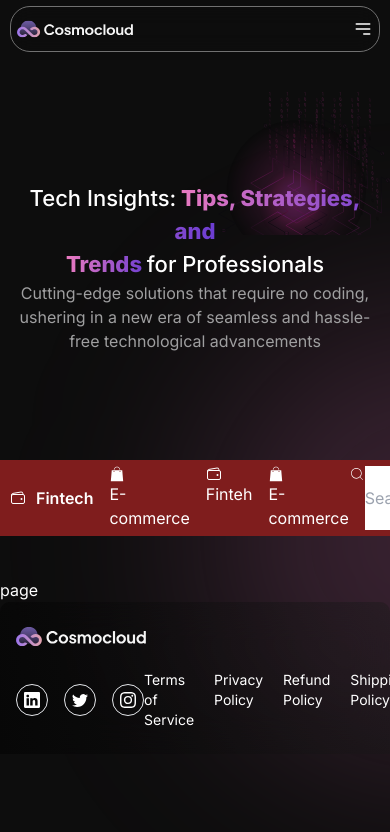
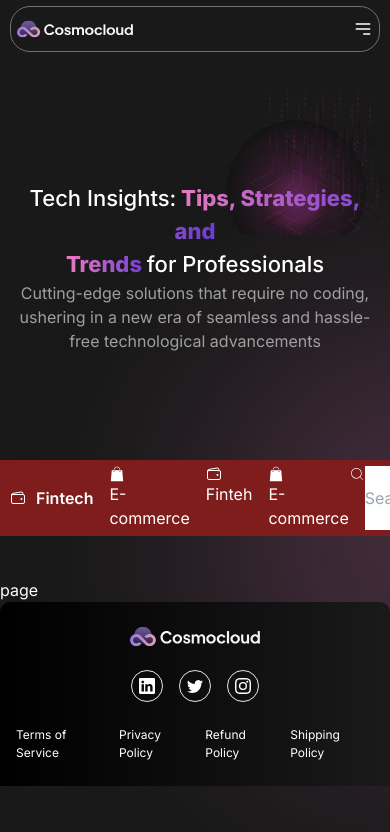
Before and after one commit to shreybatra/loki-mirror, a Next.js app: page /blogs in a window 390 px wide. Shown: the top 832 px of the page. Built offline with nearby package versions, Linux system fonts and the light colour scheme.

Commit message:
fix(footer): fix footer mobile view (#18)

```diff
--- a/app/globals.css
+++ b/app/globals.css
@@ -18,7 +18,7 @@ body {
   position: relative;
   background-image: url("../assets/svg/background.svg");
   background-repeat: repeat-y;
-  background-color: #0d0d0d;
+  background-color: rgba(0,0,0,0.9);
   overflow-x: hidden;
 }
 
--- a/components/ContactUs/ContactCard.tsx
+++ b/components/ContactUs/ContactCard.tsx
@@ -1,4 +1,3 @@
-import Image from "next/image";
 import React from "react";
 
 type ContactCardProps = {
@@ -9,13 +8,12 @@ type ContactCardProps = {
 
 const ContactCard = ({ imageIcon, info, data }: ContactCardProps) => {
   return (
-    <div className="contactCard">
+    <div className="contactCard w-full md:w-[324px]">
       {imageIcon}
-
-      <h1 className="block text-gradient font-semibold mt-2 text-xl w-fit">
+      <h1 className="block mt-[16px] text-gradient text-[20px] font-semibold mt-2 md:text-xl w-fit">
         {info}
       </h1>
-      <h1 className="text-md">{data}</h1>
+      <h1 className=" text-[14px] md:text-md">{data}</h1>
     </div>
   );
 };
--- a/components/ContactUs/ContactUsHeader.tsx
+++ b/components/ContactUs/ContactUsHeader.tsx
@@ -4,12 +4,11 @@ import React from "react";
 
 const ContactUsHeader = () => {
   return (
-    <div className="mt-10  w-[90%] md:mt-20">
-      <h2 className="text-[48px] md:text-[48px] lg:text-[48px] font-[700] gap-[16px] ">
+    <div className="flex flex-col w-[90%]">
+      <h2 className="text-[22px] md:text-[32px] lg:text-[48px] md:text-[48px] lg:text-[48px] font-[700] gap-[16px] ">
         Contact us
       </h2>
-
-      <p className="text-[18px] font-[400] text-muted">
+      <p className="text-[12px]  md:text-[18px] font-[400] text-muted">
         Reach out to us or schedule a demo
       </p>
     </div>
--- a/components/ContactUs/contactUs.css
+++ b/components/ContactUs/contactUs.css
@@ -7,6 +7,7 @@
   background: linear-gradient(90deg,
       var(--secondary-color),
       var(--primary-color));
+  mask: linear-gradient(#fff 0 0) content-box, linear-gradient(#fff 0 0);
   -webkit-mask: linear-gradient(#fff 0 0) content-box, linear-gradient(#fff 0 0);
   -webkit-mask-composite: xor;
 
@@ -16,7 +17,6 @@
 
 .contact-form {
   position: relative;
-  padding: 32px;
   border-radius: 10px;
   background: linear-gradient(264deg,
       rgba(40, 40, 40, 0.54) 10%,
@@ -45,7 +45,7 @@
   background: #252525;
   z-index: 1;
   outline: none;
-  height: 112px;
+  height: 136px;
 }
 
 .contact-form textarea:hover {
@@ -59,5 +59,4 @@
   background: rgba(40, 40, 40, 0.4);
   backdrop-filter: blur(20px);
   height: 200px;
-  width: 324px;
 }
--- a/components/Footer/footer.css
+++ b/components/Footer/footer.css
@@ -1,5 +1,5 @@
 .footer {
     border-radius: 10px 10px 0 0;
-    background: linear-gradient(260deg, rgba(26, 26, 26, 0.40) 0%, rgba(0, 0, 0, 0.40) 100%);    ;
+    background:linear-gradient(270deg,rgba(26,26,26),rgba(0,0,0))   ;
     backdrop-filter: blur(20px);
 }
--- a/components/Footer/index.tsx
+++ b/components/Footer/index.tsx
@@ -8,11 +8,47 @@ import Link from "next/link";
 import React from "react";
 import { BsInstagram, BsLinkedin, BsTwitter } from "react-icons/bs";
 
+const socialIcons = [
+  {
+    icon: <BsLinkedin />,
+    link: "https://www.linkedin.com/company/cosmocloud/",
+  },
+  {
+    icon: <BsTwitter />,
+    link: "https://twitter.com/TeamCosmocloud",
+  },
+  {
+    icon: <BsInstagram />,
+    link: "https://www.instagram.com/cosmocloud.io/",
+  },
+];
+
+const footerLinks = [
+  {
+    href: "/terms-of-service",
+    name: "Terms of Service",
+  },
+  {
+    href: "/privacy-policy",
+    name: "Privacy Policy",
+  },
+  {
+    href: "https://merchant.razorpay.com/policy/NHeXV9vtYZiRFY/refund",
+    name: "Refund Policy",
+    target: "_blank",
+  },
+  {
+    href: "https://merchant.razorpay.com/policy/NHeXV9vtYZiRFY/shipping",
+    name: "Shipping Policy",
+    target: "_blank",
+  },
+];
+
 export const Footer = () => {
   return (
     <div className="footer">
       <div className="max-w-[1280px] mx-auto flex flex-col justify-center md:items-center gap-[24px] md:flex-row md:[80px] lg:mt-[150px] px-[16px] py-[24px] md:px-[24px] md:py-[80px] w-full">
-        <div className="h-[20px] w-full md:h-full md:w-[5%] md:grow">
+        <div className="flex justify-center md:justify-start h-[20px] w-full md:h-full md:w-[5%] md:grow">
           <Link href={"/"}>
             <Image
               className="w-[130px] md:w-auto"
@@ -21,54 +57,29 @@ export const Footer = () => {
             />
           </Link>
         </div>
-        <div className="flex justify-between items-center md:w-auto md:grow">
+        <div className="flex flex-col md:flex-row gap-[24px] justify-between md:justify-around items-center md:w-auto md:grow">
           <div className="flex items-center gap-[16px]">
-            <button
-              onClick={() =>
-                window.open(
-                  "https://www.linkedin.com/company/cosmocloud/",
-                  "_blank"
-                )
-              }
-              className="border-[1px] h-[32px] w-[32px] md:h-[48px] md:w-[48px] flex items-center justify-center rounded-[9999px] md:py-[12px] md:px-[15px]"
-            >
-              <BsLinkedin />
-            </button>
-            <button
-              onClick={() =>
-                window.open("https://twitter.com/TeamCosmocloud", "_blank")
-              }
-              className="border-[1px] h-[32px] w-[32px] md:h-[48px] md:w-[48px] flex items-center justify-center rounded-[9999px] md:py-[12px] md:px-[15px]"
-            >
-              <BsTwitter />
-            </button>
-            <button
-              onClick={() =>
-                window.open(
-                  "https://www.instagram.com/cosmocloud.io/",
-                  "_blank"
-                )
-              }
-              className="border-[1px] h-[32px] w-[32px] md:h-[48px] md:w-[48px] flex items-center justify-center rounded-[9999px] md:py-[12px] md:px-[15px]"
-            >
-              <BsInstagram />
-            </button>
+            {socialIcons.map((item, index) => (
+              <button
+                key={index}
+                onClick={() => window.open(item.link, "_blank")}
+                className="border-[1px] h-[32px] w-[32px] md:h-[48px] md:w-[48px] flex items-center justify-center rounded-[9999px] md:py-[12px] md:px-[15px]"
+              >
+                {item.icon}
+              </button>
+            ))}
           </div>
-          <div className="flex gap-5 text-sm">
-            <Link href="/terms-of-service">Terms of Service</Link>
-            <Link href="/privacy-policy">Privacy Policy</Link>
-            <Link
-              href="https://merchant.razorpay.com/policy/NHeXV9vtYZiRFY/refund"
-              target="_blank"
-            >
-              Refund Policy
-            </Link>
-            <Link
-              href="https://merchant.razorpay.com/policy/NHeXV9vtYZiRFY/shipping"
-              target="_blank"
-            >
-              Shipping Policy
-            </Link>
+          <div className="flex align-center justify-center gap-[10px] text-[12px] md:text-[14px] md:gap-[20px] ">
+            {footerLinks.map((item, index) => (
+              <Link
+                key={index}
+                href={item.href}
+                target={item.target ? item.target : "_self"}
+                rel="noreferrer"
+              >
+                {item.name}
+              </Link>
+            ))}
           </div>
         </div>
       </div>
--- a/components/Landing/GetStarted/GetStarted.tsx
+++ b/components/Landing/GetStarted/GetStarted.tsx
@@ -8,7 +8,7 @@ import React from "react";
 
 export const GetStarted = () => {
   return (
-    <div className="flex flex-col gap-[32px] items-center w-full lg:w-[750px]">
+    <div className="flex flex-col gap-[32px] items-center w-full mb-[40px] lg:w-[750px]">
       <div className="w-1/3">
         <Image src={CosmocloudFullLogo} alt="Infinity Cosmocloud" />
       </div>
--- a/components/Navbar/navbar.css
+++ b/components/Navbar/navbar.css
@@ -4,27 +4,21 @@
 
   background: rgba(28, 28, 28, 0.2);
 
-  backdrop-filter: blur(10px);
 }
 
 .mobile {
   border-radius: 20px;
   font: inter;
-  backdrop-filter: blur(10px);
   position: absolute;
   z-index: 100;
   width: 95vw;
   top: 60px;
   opacity: 0;
   transition: opacity 0.5s ease-in-out;
-  background: #282828;
-  box-shadow: 0 8px 32px 0 rgba( 31, 38, 135, 0.37 );
-  backdrop-filter: blur( 11.5px );
-  -webkit-backdrop-filter: blur( 11.5px );
-  border-width: 0.5px;
-  border-style: solid;
-  border-color: #AC5CC9;
-  min-height: 20vh;
+  background: rgba(28, 28, 28);
+
+  border: 0.5px solid;
+  border-color: rgb(113,113,113,0.8);
 
   /* content css  */
   display: flex;
@@ -43,13 +37,13 @@
 
 .fade-out {
   display: none;
+  opacity:0;
 }
 
 .mobile-links {
   display: flex;
   flex-direction: column;
   gap: 1rem;
-  font-weight: 700;
   margin-bottom: 1rem;
 }
 
@@ -59,18 +53,3 @@
   -webkit-background-clip: text;
   -webkit-text-fill-color: transparent;
 }
-
-.open {
-  transition: background 0.5s ease-in-out;
-  background: #282828;
-  box-shadow: 0 8px 32px 0 rgba( 31, 38, 135, 0.37 );
-  backdrop-filter: blur( 11.5px );
-  -webkit-backdrop-filter: blur( 11.5px );
-
-  border: 0.5px solid #AC5CC9;
-}
-
-.close {
-  background: transparent;
-  transition: background 0.5s ease-in-out, ;
-}
--- a/components/PricingDataTemplate/PricingFooter.tsx
+++ b/components/PricingDataTemplate/PricingFooter.tsx
@@ -2,7 +2,7 @@ import Link from "next/link";
 
 export const PricingFooter = () => {
   return (
-    <div className="flex flex-col items-center gap-[24px] pt-[62px]">
+    <div className="flex flex-col items-center gap-[24px] pt-[62px] mb-[60px] md:mb-[0px]">
       <div className="font-[700]">
         <h2 className="flex text-center gap-[8px]">
           <span className="text-[20px] md:[28px]">Looking for</span>{" "}
@@ -11,7 +11,7 @@ export const PricingFooter = () => {
           </span>
         </h2>
       </div>{" "}
-      <div className="text-[16px] md:[16px] text-center text-muted">
+      <div className="text-[16px] w-[90%] md:[16px] text-center text-muted">
         Interested in learning about pricing, reach out to us and upgrade your
         free tier.
       </div>
```
Also changed, not shown: app/contact/page.tsx (+3 -6 lines), components/ContactUs/ContactForm.tsx (+16 -17 lines).
